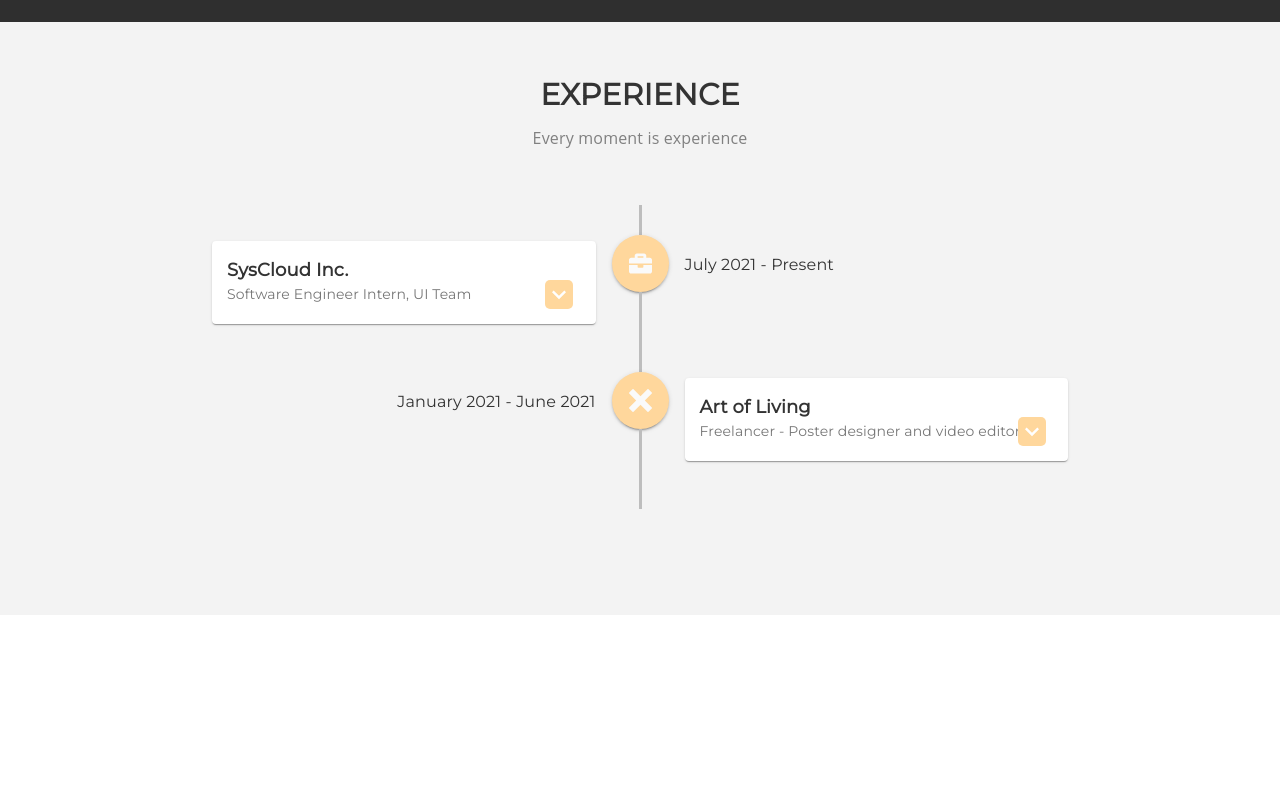
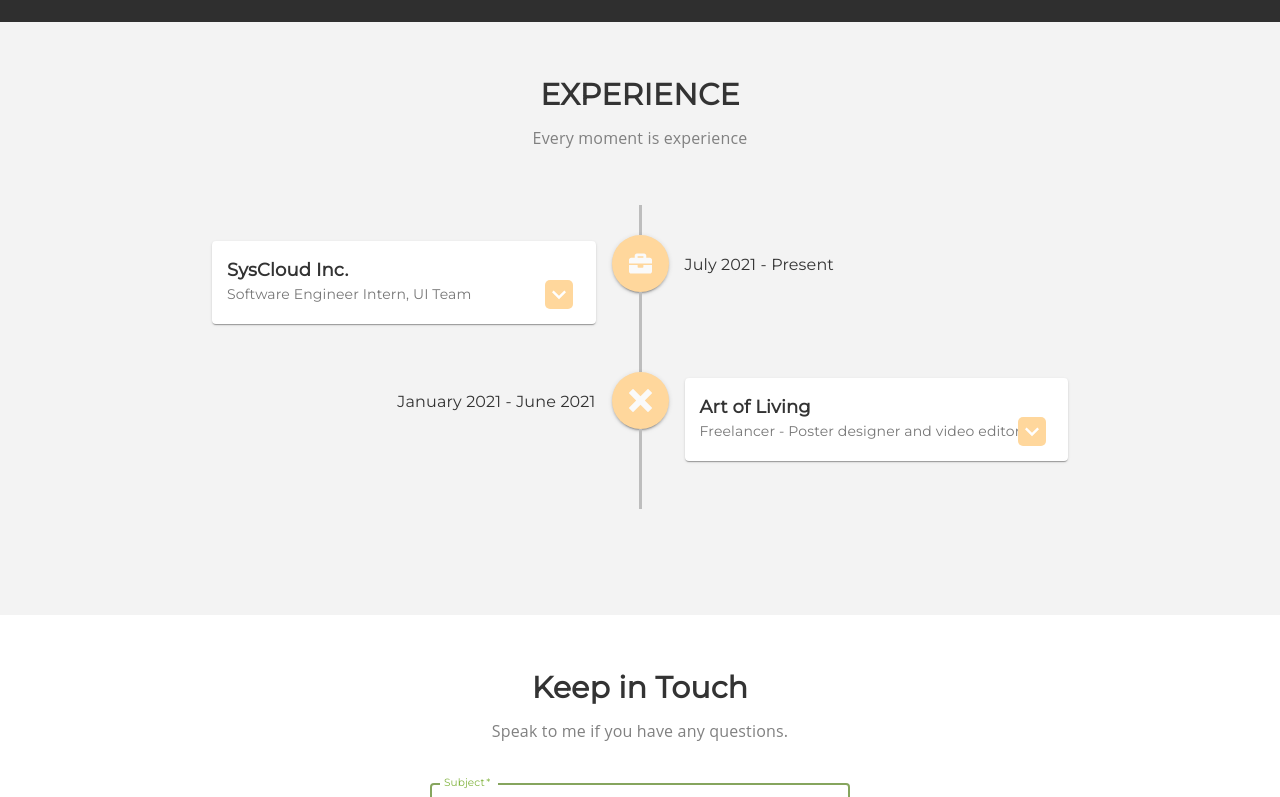
Before and after one commit to mayank1612/portfolio, a React (Create React App) app: page / in a window 1280 px wide. Shown: the part 2000-2797 px from the top of the page. Before the commit the page ends 2615 px from the top, so only its background shows below. Built offline with nearby package versions, Linux system fonts and the light colour scheme; grey boxes are pictures that could not be loaded.

Commit message:
added contact form

```diff
--- a/src/App.js
+++ b/src/App.js
@@ -4,6 +4,7 @@ import Header from "./views/Header";
 import About from "./views/About";
 import HireMe from "./views/HireMe";
 import Experience from "./views/Experience";
+import Contact from "./views/Contact";
 import { createTheme } from "@material-ui/core/styles";
 import { ThemeProvider } from "@material-ui/styles";
 import { muiTheme } from "./theme/common";
@@ -18,6 +19,7 @@ function App() {
         <About />
         <HireMe />
         <Experience />
+        <Contact />
       </div>
     </ThemeProvider>
   );
--- /dev/null
+++ b/src/components/Button.js
@@ -0,0 +1,30 @@
+import React from "react";
+import { makeStyles, Button as MuiButton } from "@material-ui/core";
+
+function Button({ text, onClick, style: customStyle }) {
+  const useStyles = makeStyles((theme) => ({
+    button: {
+      padding: "10px 30px",
+      color: "#fff",
+      border: "1px solid #000",
+      background: "#000",
+      textTransform: "uppercase",
+      opacity: ".65",
+      ...customStyle,
+
+      "&:hover": {
+        border: "1px solid #82b440",
+        outline: "none",
+        background: "#82b440",
+      },
+    },
+  }));
+  const classes = useStyles();
+  return (
+    <MuiButton className={classes.button} onClick={onClick}>
+      {text}
+    </MuiButton>
+  );
+}
+
+export default Button;
--- a/src/views/About.js
+++ b/src/views/About.js
@@ -216,7 +216,7 @@ function About() {
         </Grid>
       </Grid>
       <Grid container className={classes.detailsGrid}>
-        <Grid item xs="6">
+        <Grid item xs={6}>
           <Typography className={classes.detailHeading}>Profile</Typography>
           {profileDetails.map((item, index) => {
             return (
@@ -243,7 +243,7 @@ function About() {
             })}
           </div>
         </Grid>
-        <Grid item xs="6">
+        <Grid item xs={6}>
           <Typography className={classes.detailHeading}>Skills</Typography>
           <div className={classes.skillsContentDiv}>
             <Typography variant="body2" className={classes.skillsPara}>
--- /dev/null
+++ b/src/views/Contact.js
@@ -0,0 +1,125 @@
+import React from "react";
+import {
+  Typography,
+  Grid,
+  makeStyles,
+  TextField,
+  Snackbar,
+} from "@material-ui/core";
+import Button from "../components/Button";
+import { Alert } from "@material-ui/lab";
+
+const useStyles = makeStyles((theme) => ({
+  contactContainer: {
+    background: "#fff",
+    padding: "50px 180px",
+  },
+  heading: {
+    color: "#333",
+    fontSize: "30px",
+    fontWeight: "800",
+    marginBottom: "10px",
+  },
+  subheading: {
+    fontSize: "16px",
+    color: "#808080",
+  },
+  form: {
+    padding: "30px 250px",
+    display: "flex",
+    alignItems: "center",
+    justifyContent: "center",
+    flexDirection: "column",
+  },
+
+  textfeild: {
+    margin: "10px 0px",
+
+    "& .MuiOutlinedInput-root": {
+      "&.Mui-focused fieldset": {
+        borderColor: "#86a55e",
+      },
+    },
+    "& .MuiFormLabel-root": {
+      color: "#82b440",
+    },
+  },
+
+  button: {
+    marginTop: "20px",
+    background: "red",
+  },
+}));
+
+function Contact() {
+  const classes = useStyles();
+  const [open, setOpen] = React.useState(false);
+
+  function sendMail() {
+    const sub = document.getElementById("subject").value;
+    const body = document.getElementById("message").value;
+    if (sub && body) {
+      document.getElementById("message").value = "";
+      document.getElementById("subject").value = "";
+      window.open(
+        `mailto:mayankbhagyawani101@gmail.com?subject=${sub}&body=${body}`
+      );
+    } else {
+      setOpen(true);
+    }
+  }
+  const handleClose = (event, reason) => {
+    if (reason === "clickaway") {
+      return;
+    }
+
+    setOpen(false);
+  };
+
+  return (
+    <div id="contact" className={classes.contactContainer}>
+      <Typography variant="body1" className={classes.heading}>
+        Keep in Touch
+      </Typography>
+      <Typography variant="body2" className={classes.subheading}>
+        Speak to me if you have any questions.
+      </Typography>
+      <div className={classes.form}>
+        <TextField
+          autoFocus={true}
+          placeholder="Subject"
+          id="subject"
+          fullWidth
+          required
+          label="Subject"
+          variant="outlined"
+          className={classes.textfeild}
+        />
+        <TextField
+          placeholder="Message"
+          id="message"
+          fullWidth
+          minRows={10}
+          multiline
+          required
+          label="Message"
+          variant="outlined"
+          className={classes.textfeild}
+        />
+
+        <Button
+          text={"submit"}
+          onClick={sendMail}
+          style={{ marginTop: "10px" }}
+        />
+        <Snackbar open={open} autoHideDuration={3000} onClose={handleClose}>
+          <Alert severity="warning">
+            Subject and message field can't be empty!
+          </Alert>
+        </Snackbar>
+      </div>
+    </div>
+  );
+}
+
+export default Contact;
--- a/src/views/Header.js
+++ b/src/views/Header.js
@@ -7,6 +7,8 @@ const useStyles = makeStyles((theme) => ({
     zIndex: "500",
     width: "100%",
     top: 0,
+    boxShadow:
+      "0px 2px 1px -1px rgb(0 0 0 / 20%), 0px 1px 1px 0px rgb(0 0 0 / 14%), 0px 1px 3px 0px rgb(0 0 0 / 12%)",
     animation: `$fadein 0.3s`,
   },
   "@keyframes fadein ": {
```
